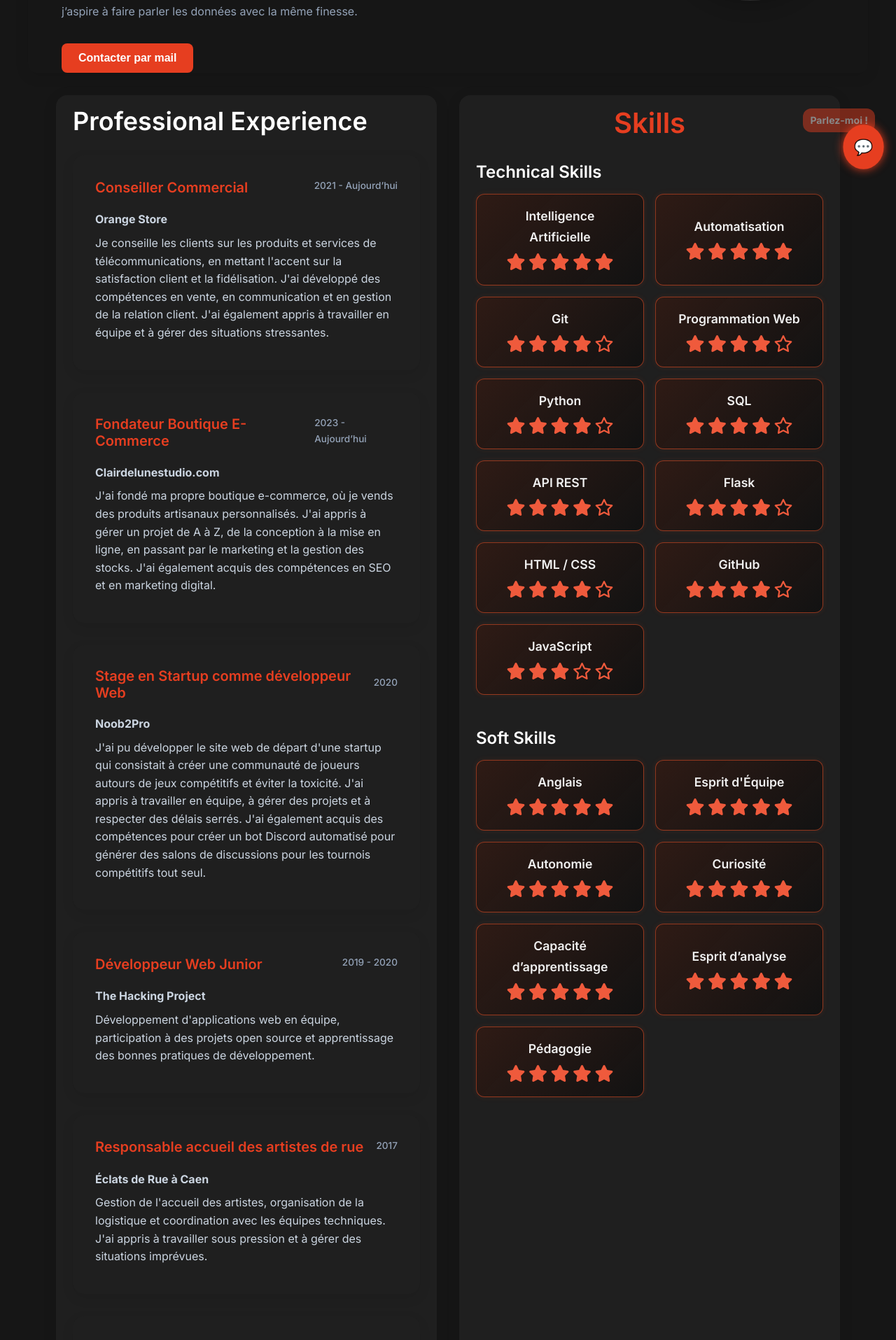
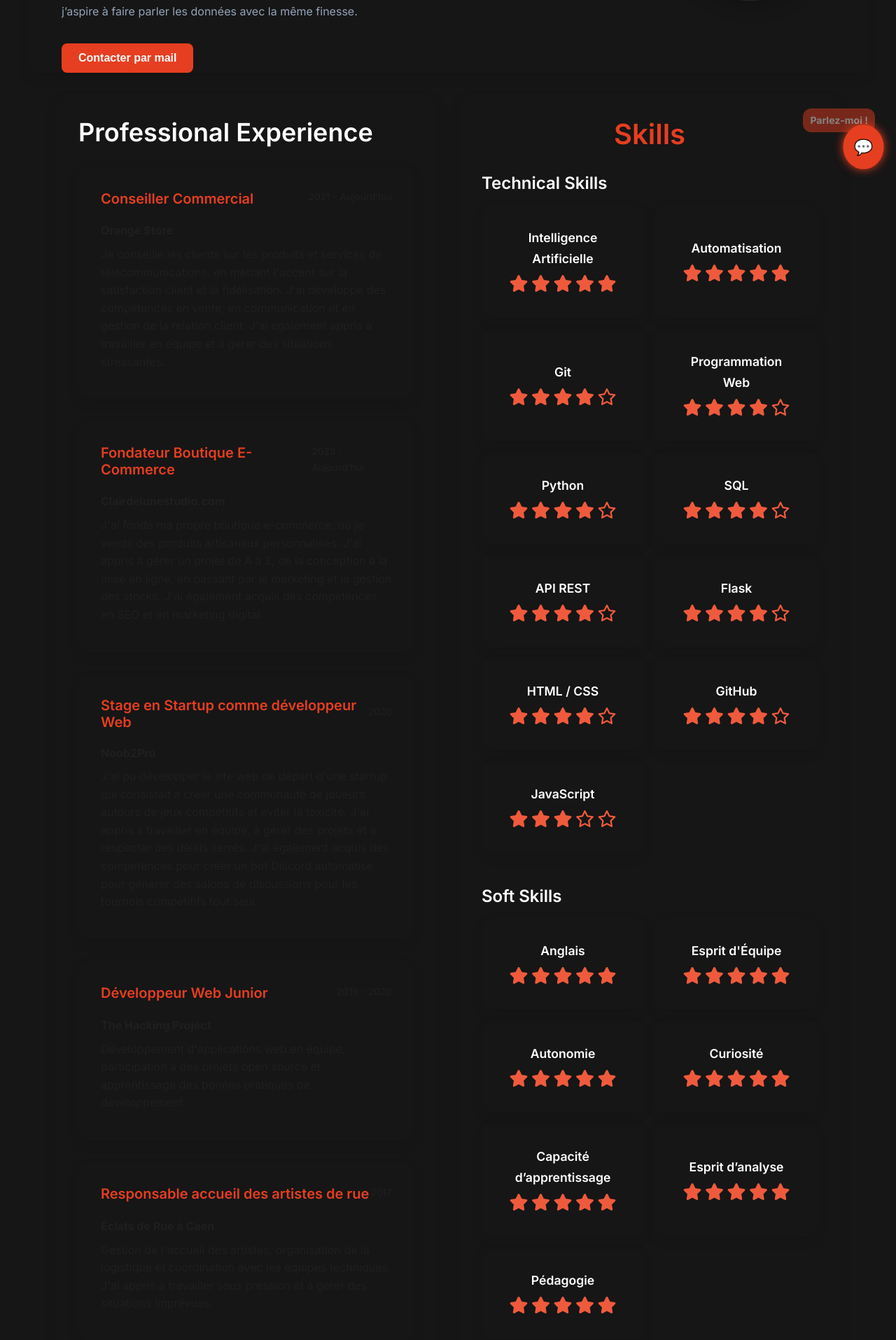
Before and after one commit to joongau/cv_webapp, a Flask app: page / in a window 1280 px wide. Shown: the part 541-2456 px from the top of the page at 70% size. Run offline with Flask 3, Linux system fonts and the light colour scheme.

Commit message:
to delete?

```diff
--- a/app/static/css/card.css
+++ b/app/static/css/card.css
@@ -1,15 +1,16 @@
 /* =============================
-   Styles de base pour toutes les cartes
+   Styles de base unifiés pour toutes les cartes
    ============================= */
 .card,
 .project-card,
 .experience-card,
 .formation-card,
+.skill-card,
 #contact .card {
-  background-color: #1f1f1f;
+  background-color: var(--color-bg-dark);
   border-radius: 1rem;
   padding: 2rem;
-  color: #ffffff;
+  color: var(--color-text);
   box-shadow: 0 6px 18px rgba(0, 0, 0, 0.08);
   transition: transform 0.2s ease, box-shadow 0.2s ease;
 }
@@ -18,18 +19,20 @@
 .project-card:hover,
 .experience-card:hover,
 .formation-card:hover,
+.skill-card:hover,
 #contact .card:hover {
   transform: translateY(-4px);
   box-shadow: 0 12px 32px rgba(0, 0, 0, 0.12);
 }
 
 /* =============================
-   Titres
+   Titres des cartes
    ============================= */
 .card h3,
 .project-card h3,
 .experience-header h3,
 .formation-header h3,
+.skill-card h3,
 #contact .card h3 {
   font-size: 1.25rem;
   color: var(--color-accent);
@@ -37,18 +40,19 @@
 }
 
 /* =============================
-   Paragraphes et détails
+   Contenu des cartes
    ============================= */
 .card p,
 .project-description,
 .experience-description,
 .formation-description,
+.skill-description,
 #contact .card p,
 #contact .card a,
 .experience-company,
 .formation-lieu {
   font-size: 1rem;
-  color: #cbd5e1;
+  color: var(--color-muted);
   line-height: 1.6;
   margin: 0.5rem 0;
   word-break: break-word;
@@ -60,12 +64,12 @@
 .formation-date {
   font-size: 0.85rem;
   font-weight: 500;
-  color: #94a3b8;
+  color: var(--color-muted);
   margin-bottom: 1rem;
 }
 
 /* =============================
-   Liens
+   Liens dans les cartes
    ============================= */
 .card a,
 .project-link,
--- a/app/static/css/home.css
+++ b/app/static/css/home.css
@@ -33,27 +33,3 @@
   grid-template-columns: repeat(auto-fit, minmax(280px, 1fr));
   gap: 2rem;
 }
-
-.project-card {
-  background-color: #fff;
-  border-radius: 10px;
-  box-shadow: 0 4px 10px rgba(0,0,0,0.05);
-  transition: transform 0.2s ease;
-  padding: 1.5rem;
-  text-align: left;
-}
-
-.project-card:hover {
-  transform: translateY(-4px);
-}
-
-.project-card h3 {
-  margin-bottom: 0.5rem;
-  font-size: 1.3rem;
-  color: var(--color-accent);
-}
-
-.project-card p {
-  font-size: 0.95rem;
-  color: #666;
-}
--- a/app/static/css/layout.css
+++ b/app/static/css/layout.css
@@ -49,14 +49,19 @@
 }
 
 .bento-item {
-  background-color: #1f1f1f;
+  background-color: var(--color-bg-dark);
   border-radius: 1rem;
-  padding: 1rem 1.5rem;
-  box-shadow: 0 4px 20px rgba(0, 0, 0, 0.1);
-  color: white;
-  height: 100%;
+  padding: 2rem;
+  box-shadow: 0 6px 18px rgba(0, 0, 0, 0.08);
+  color: var(--color-text);
   display: flex;
   flex-direction: column;
+  transition: transform 0.2s ease, box-shadow 0.2s ease;
+}
+
+.bento-item:hover {
+  transform: translateY(-4px);
+  box-shadow: 0 12px 32px rgba(0, 0, 0, 0.12);
 }
 
 .bento-item.big {
@@ -69,7 +74,7 @@
 
 .grid-container {
   width: 90%;
-  max-width: auto;
+  max-width: 1200px;
   margin: 0 auto;
   padding: 2rem 1rem;
   box-sizing: border-box;
--- a/app/static/css/skills.css
+++ b/app/static/css/skills.css
@@ -43,24 +43,23 @@
    Carte individuelle
    ============================= */
 .skill-card {
-  background-color: #121212;
-  color: #f0f0f0;
-  padding: 1rem 1.5rem;
-  border-radius: 12px;
-  border: 1px solid rgba(255, 89, 42, 0.5);
-  background-image: linear-gradient(135deg, rgba(255, 89, 42, 0.12), transparent);
+  background-color: var(--color-bg-dark);
+  color: var(--color-text);
+  padding: 2rem;
+  border-radius: 1rem;
+  border: 1px solid var(--color-border);
   display: flex;
   flex-direction: column;
   justify-content: center;
   align-items: center;
   text-align: center;
-  box-shadow: 0 0 8px rgba(255, 89, 42, 0.1);
-  transition: transform 0.2s ease;
+  box-shadow: 0 6px 18px rgba(0, 0, 0, 0.08);
+  transition: transform 0.2s ease, box-shadow 0.2s ease;
 }
 
 .skill-card:hover {
-  transform: translateY(-3px);
-  box-shadow: 0 0 12px rgba(255, 89, 42, 0.3);
+  transform: translateY(-4px);
+  box-shadow: 0 12px 32px rgba(0, 0, 0, 0.12);
 }
 
 /* =============================
@@ -74,5 +73,5 @@
 
 .skill-card .stars {
   font-size: 1rem;
-  color: #ff592a;
+  color: var(--color-accent);
 }
```
